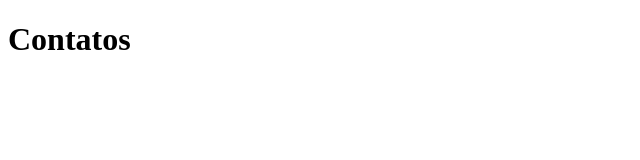
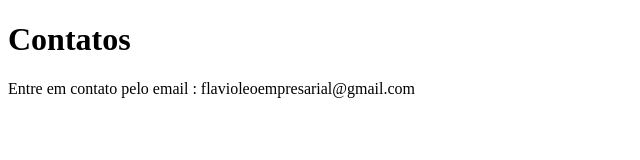
Before and after one commit to Frevoleo/Teste, a plain HTML site: page contato.html in a window 1280 px wide. Shown: the whole page, without its empty margins (0-640 px from the left). Drawn offline with Linux system fonts and the light colour scheme.

Commit message:
Colocando meu contato na pag

```diff
--- a/contato.html
+++ b/contato.html
@@ -8,5 +8,6 @@
 </head>
 <body>
     <h1>Contatos</h1>
+    <p>Entre em contato pelo email : flavioleoempresarial@gmail.com</p>
 </body>
 </html>
```
